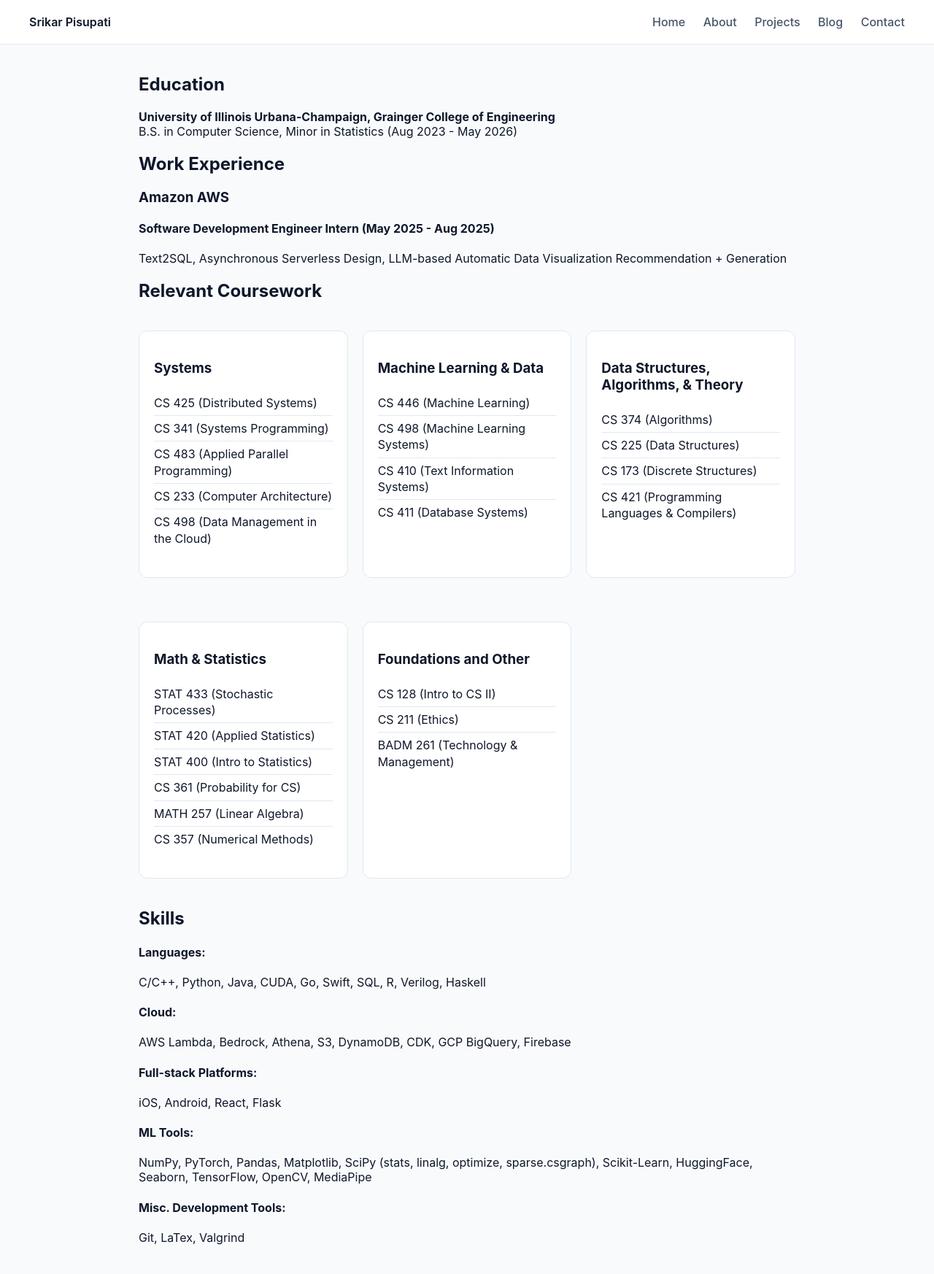
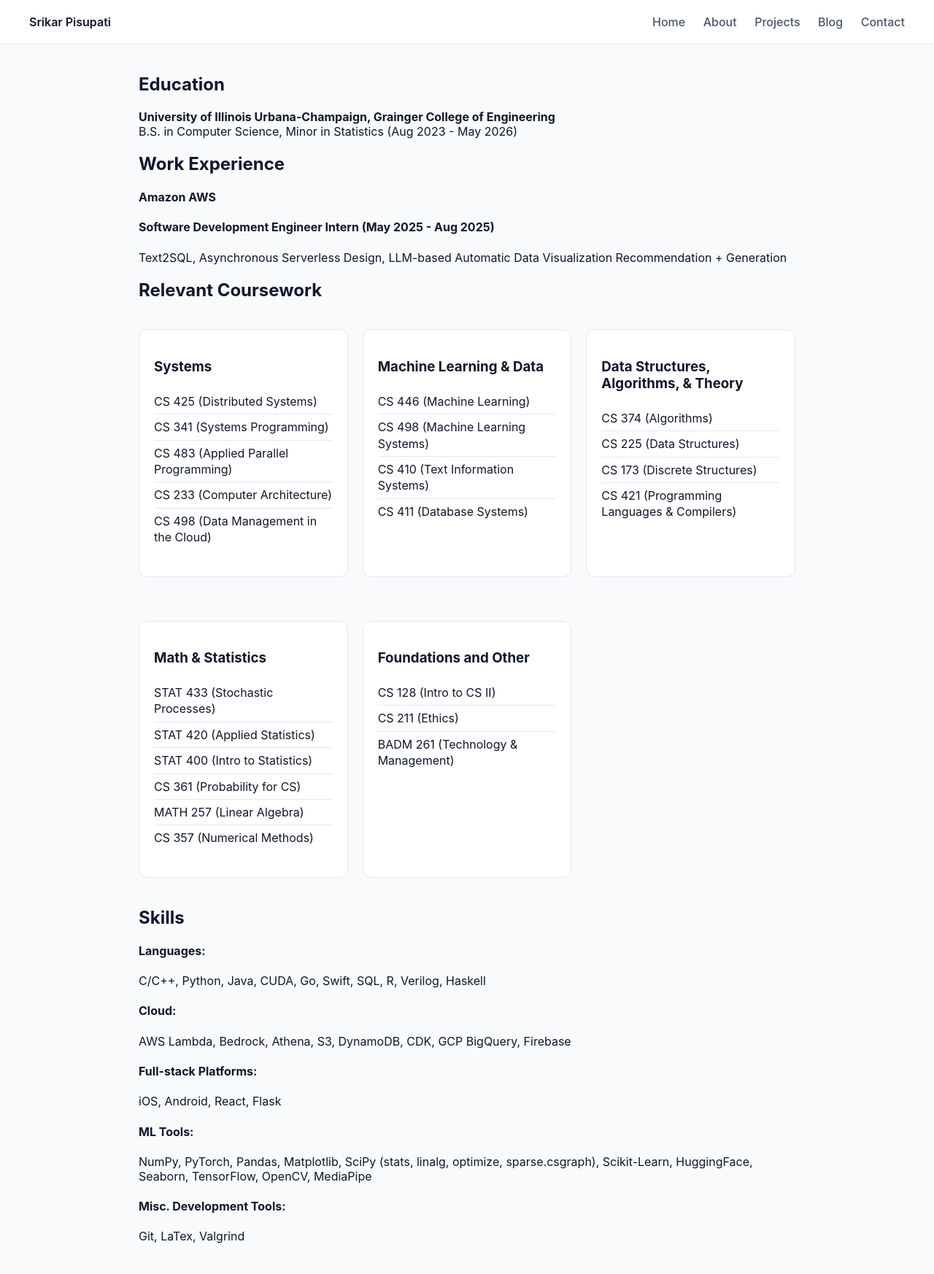
Before and after one commit to srikarpisupati/srikarpisupati.github.io, a Jekyll site: the page built from about.md, in a window 1280 px wide. Shown: the whole page at 73% size. Built offline with Jekyll 4.4.1, drawn with Linux system fonts in a browser that asks for light colours.

```diff
--- a/about.md
+++ b/about.md
@@ -11,7 +11,7 @@ permalink: /about/
 
 ## Work Experience
 
-### Amazon AWS
+#### Amazon AWS
 #### Software Development Engineer Intern (May 2025 - Aug 2025)
 Text2SQL, Asynchronous Serverless Design, LLM-based Automatic Data Visualization Recommendation + Generation
 
```
